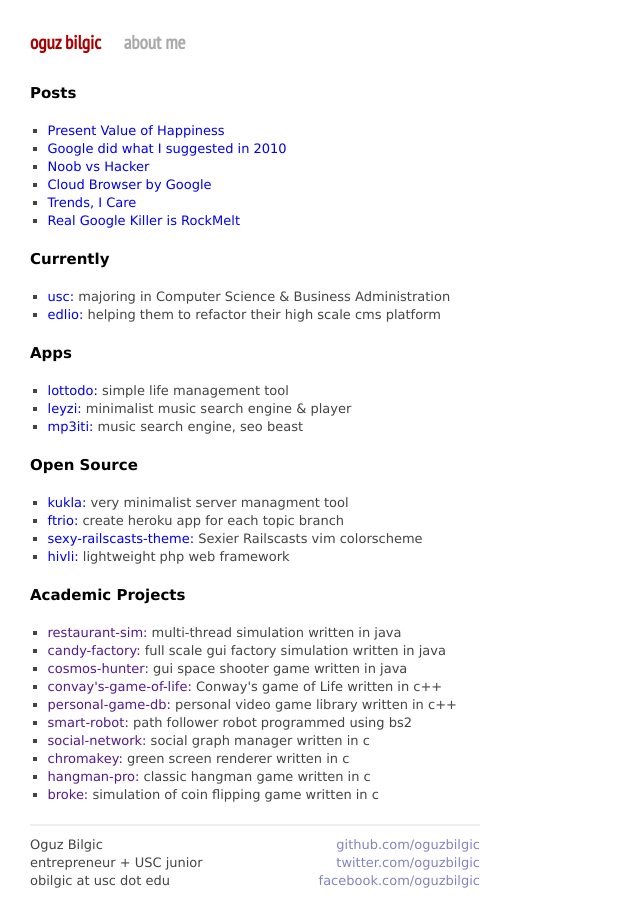
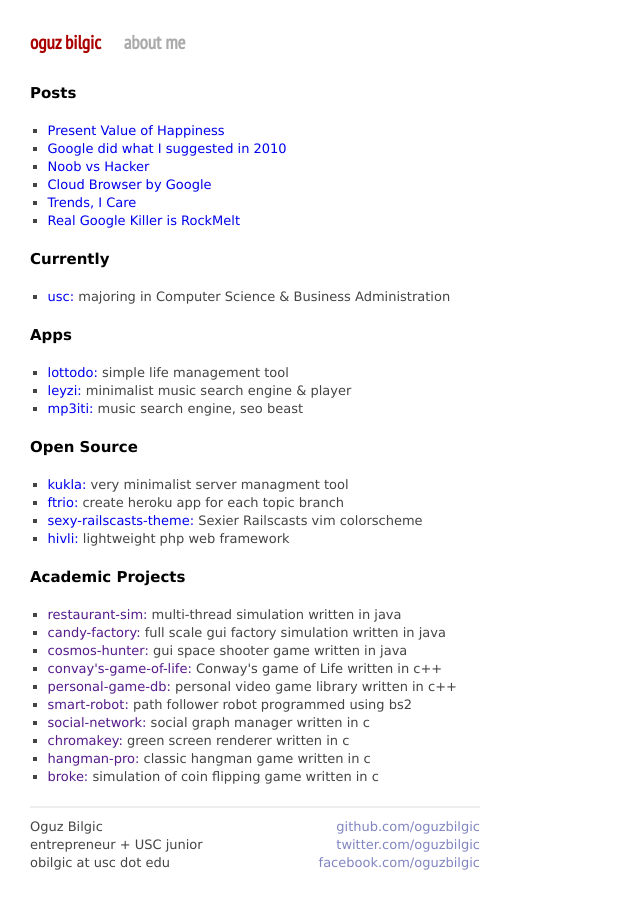
Before and after one commit to oguzbilgic/oguzbilgic.github.com, a Jekyll site: the page built from index.html, in a window 1280 px wide. Shown: the whole page, without its empty margins (0-640 px from the left). Built offline with Jekyll 4.4.1, drawn with Linux system fonts in a browser that asks for light colours; Markdown is read by kramdown in place of the engine named in the settings.

Commit message:
Not anymore I guess...

```diff
--- a/index.html
+++ b/index.html
@@ -14,7 +14,6 @@
   <h2>Currently</h2>
   <ul class="posts">
     <li><a href="http://usc.edu/">usc:</a> majoring in Computer Science & Business Administration</li>
-    <li><a href="http://edlio.com/">edlio:</a> helping them to refactor their high scale cms platform</li>
   </ul>
 
   <h2>Apps</h2>
```
